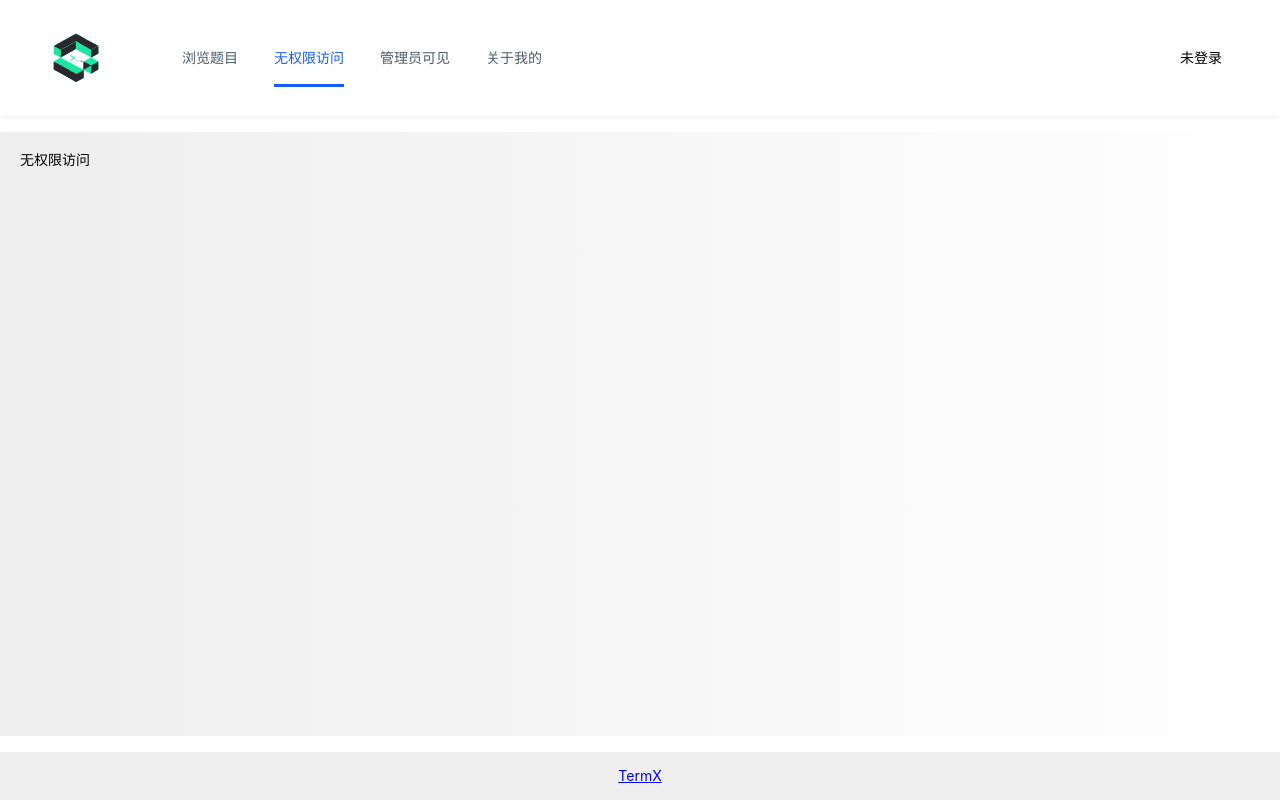
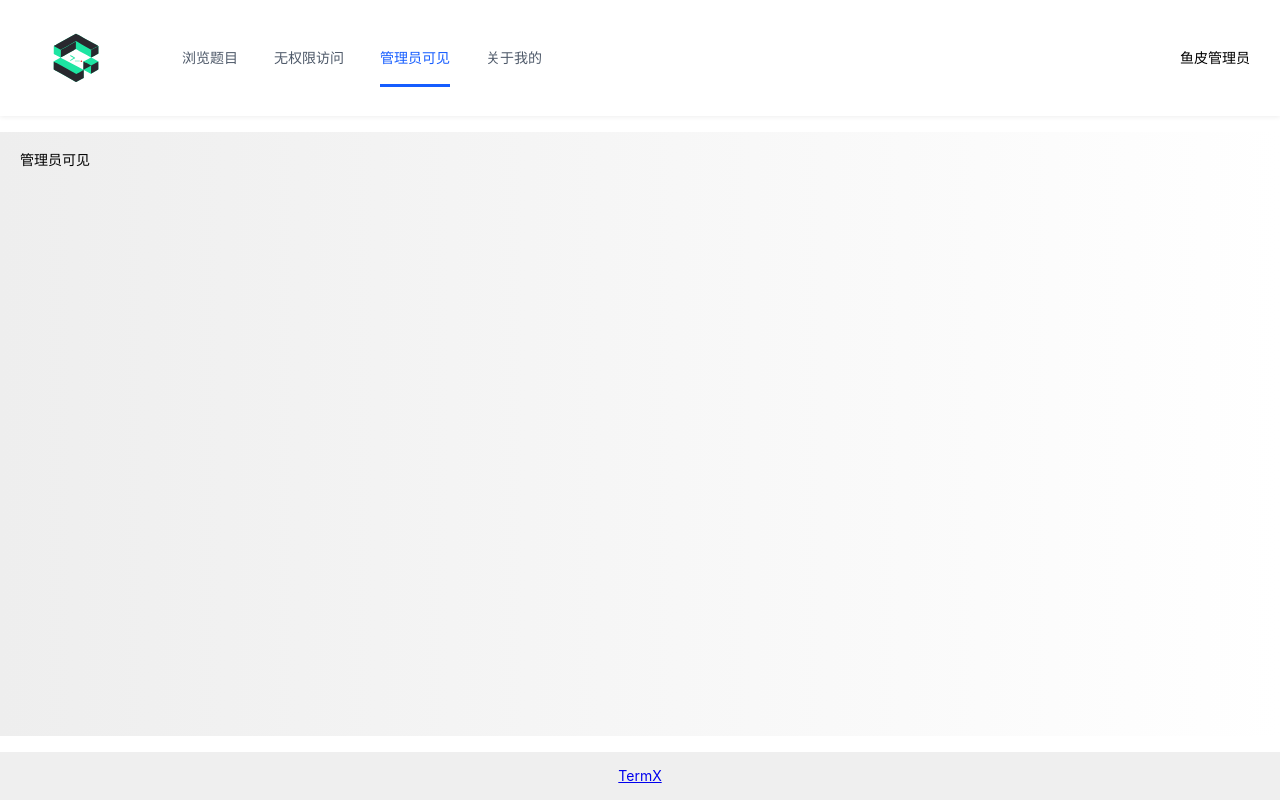
Before and after one commit to youth1101/TermX-, a Vue app in the folder termx-frontend/: page /admin in a window 1280 px wide. Before the commit this address led to /noAuth. Built offline with nearby package versions, Linux system fonts and the light colour scheme.

Commit message:
feat: 更新权限控制，添加权限枚举和菜单过滤

```diff
--- a/termx-frontend/src/access/accessEnum.ts
+++ b/termx-frontend/src/access/accessEnum.ts
@@ -2,8 +2,11 @@
  * 权限定义
  */
 const ACCESS_ENUM = {
+  // 未登录权限
   NOT_LOGIN: 'notLogin',
+  // 普通用户权限
   USER: 'user',
+  // 管理员权限
   ADMIN: 'admin',
 }
 
--- a/termx-frontend/src/access/checkAccess.ts
+++ b/termx-frontend/src/access/checkAccess.ts
@@ -6,10 +6,10 @@ import ACCESS_ENUM from '@/access/accessEnum'
  * @param needAccess 需要有的权限
  * @return boolean 是否具有权限
  */
-
 const checkAccess = (loginUser: any, needAccess = ACCESS_ENUM.NOT_LOGIN) => {
   // 获取当前登录用户具有的权限（如果没有loginUser，则表示未登录）
   const loginUserAccess = loginUser?.userRole ?? ACCESS_ENUM.NOT_LOGIN
+  //   如果不需要任何权限
   if (needAccess === ACCESS_ENUM.NOT_LOGIN) {
     return true
   }
@@ -32,3 +32,5 @@ const checkAccess = (loginUser: any, needAccess = ACCESS_ENUM.NOT_LOGIN) => {
 
   return true
 }
+
+export default checkAccess
--- a/termx-frontend/src/components/GlobalHeader.vue
+++ b/termx-frontend/src/components/GlobalHeader.vue
@@ -26,19 +26,26 @@
 <script setup lang="ts">
 import { routes } from '@/router/routes'
 import { useRouter } from 'vue-router'
-import { ref } from 'vue'
+import { computed, ref } from 'vue'
 import { useUserStore } from '@/stores/user'
+import checkAccess from '@/access/checkAccess'
+import ACCESS_ENUM from '@/access/accessEnum'
 
 const router = useRouter()
 const store = useUserStore()
 
 // 展示在菜单的路由数组
-const visibleRoutes = routes.filter((item, index) => {
-  if (item.meta?.hideInMenu) {
-    return false
-  }
-
-  return true
+const visibleRoutes = computed(() => {
+  return routes.filter((item, index) => {
+    if (item.meta?.hideInMenu) {
+      return false
+    }
+    // 根据权限过滤菜单
+    if (!checkAccess(store.loginUser, item?.meta?.access as string)) {
+      return false
+    }
+    return true
+  })
 })
 // 默认主页
 const selectedKeys = ref(['/'])
@@ -48,12 +55,9 @@ router.afterEach((to, from, failure) => {
   selectedKeys.value = [to.path]
 })
 
-// setTimeout(() => {
-//   store.getLoginUser({
-//     userName: '鱼皮',
-//     role: 'admin',
-//   })
-// }, 3000)
+setTimeout(() => {
+  store.getLoginUser({ userName: '鱼皮管理员', userRole: ACCESS_ENUM.ADMIN })
+}, 3000)
 
 const doMenuClick = (key: string) => {
   router.push({
--- a/termx-frontend/src/router/routes.ts
+++ b/termx-frontend/src/router/routes.ts
@@ -5,6 +5,7 @@ import AboutView from '@/views/AboutView.vue'
 import AdminView from '@/views/AdminView.vue'
 import NoAuthView from '@/views/NoAuthView.vue'
 import HideView from '@/views/HideView.vue'
+import ACCESS_ENUM from '@/access/accessEnum'
 
 export const routes: Array<RouteRecordRaw> = [
   {
@@ -30,7 +31,7 @@ export const routes: Array<RouteRecordRaw> = [
     name: '管理员可见',
     component: AdminView,
     meta: {
-      access: 'canAdmin',
+      access: ACCESS_ENUM.ADMIN,
     },
   },
   {
--- a/termx-frontend/src/stores/user.ts
+++ b/termx-frontend/src/stores/user.ts
@@ -1,10 +1,11 @@
+import ACCESS_ENUM from '@/access/accessEnum'
 import { defineStore } from 'pinia'
 import { ref } from 'vue'
 
 export const useUserStore = defineStore('user', () => {
   const loginUser = ref({
     userName: '未登录',
-    role: 'notLogin',
+    userRole: ACCESS_ENUM.NOT_LOGIN,
   })
 
   function updateUser(payload: any) {
@@ -12,7 +13,7 @@ export const useUserStore = defineStore('user', () => {
   }
 
   function getLoginUser(payload?: any) {
-    updateUser({ userName: '鱼皮' })
+    updateUser(payload)
   }
 
   return {
```
